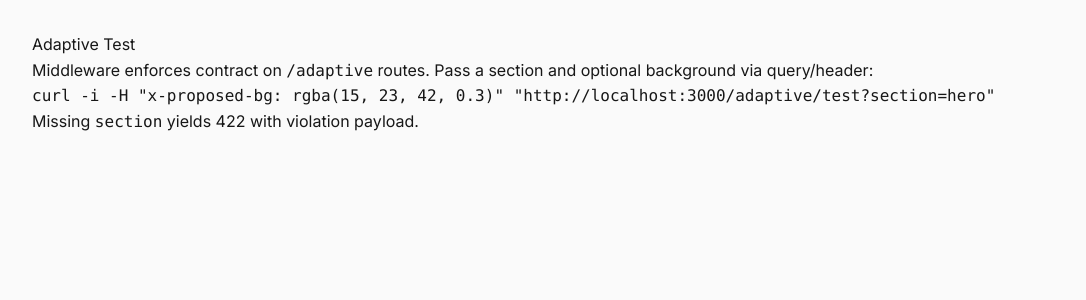
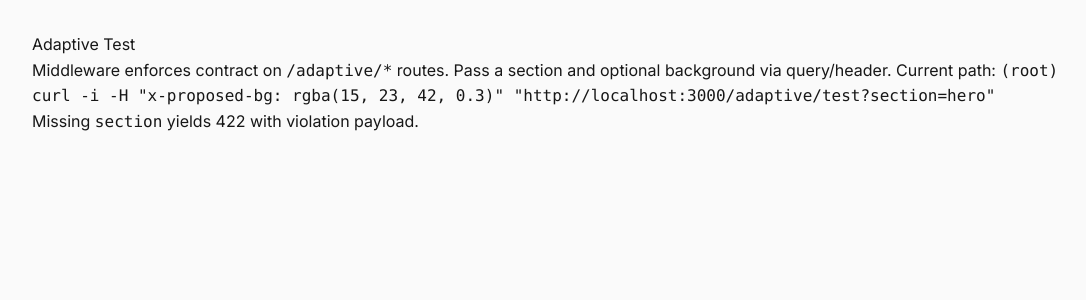
Before and after one commit to Surfaces-Platform/surfaces-webapps, a Next.js app in the folder apps/surfaces-web/: page /adaptive in a window 1280 px wide. Shown: the top 300 px of the page, without its empty margins (80-1166 px from the left). Built offline with nearby package versions, Linux system fonts and the light colour scheme.

Commit message:
chore: add catch-all adaptive demo route

```diff
--- /dev/null
+++ b/apps/surfaces-web/app/adaptive/[...slug]/page.tsx
@@ -0,0 +1,18 @@
+export const runtime = "edge";
+
+export default function AdaptiveTestPage({ params }: { params: { slug?: string[] } }) {
+  const path = params.slug?.join("/") || "(root)";
+  return (
+    <main className="contract-container" style={{ padding: "2rem" }}>
+      <h1>Adaptive Test</h1>
+      <p>
+        Middleware enforces contract on <code>/adaptive/*</code> routes. Pass a section and optional background via
+        query/header. Current path: <code>{path}</code>
+      </p>
+      <pre>
+{`curl -i -H "x-proposed-bg: rgba(15, 23, 42, 0.3)" "http://localhost:3000/adaptive/test?section=hero"`}
+      </pre>
+      <p>Missing <code>section</code> yields 422 with violation payload.</p>
+    </main>
+  );
+}
--- a/apps/surfaces-web/app/adaptive/page.tsx
+++ /dev/null
@@ -1,16 +0,0 @@
-export const runtime = "edge";
-
-export default function AdaptiveTestPage() {
-  return (
-    <main className="contract-container" style={{ padding: "2rem" }}>
-      <h1>Adaptive Test</h1>
-      <p>
-        Middleware enforces contract on <code>/adaptive</code> routes. Pass a section and optional background via query/header:
-      </p>
-      <pre>
-        {`curl -i -H "x-proposed-bg: rgba(15, 23, 42, 0.3)" "http://localhost:3000/adaptive/test?section=hero"`}
-      </pre>
-      <p>Missing <code>section</code> yields 422 with violation payload.</p>
-    </main>
-  );
-}
```
